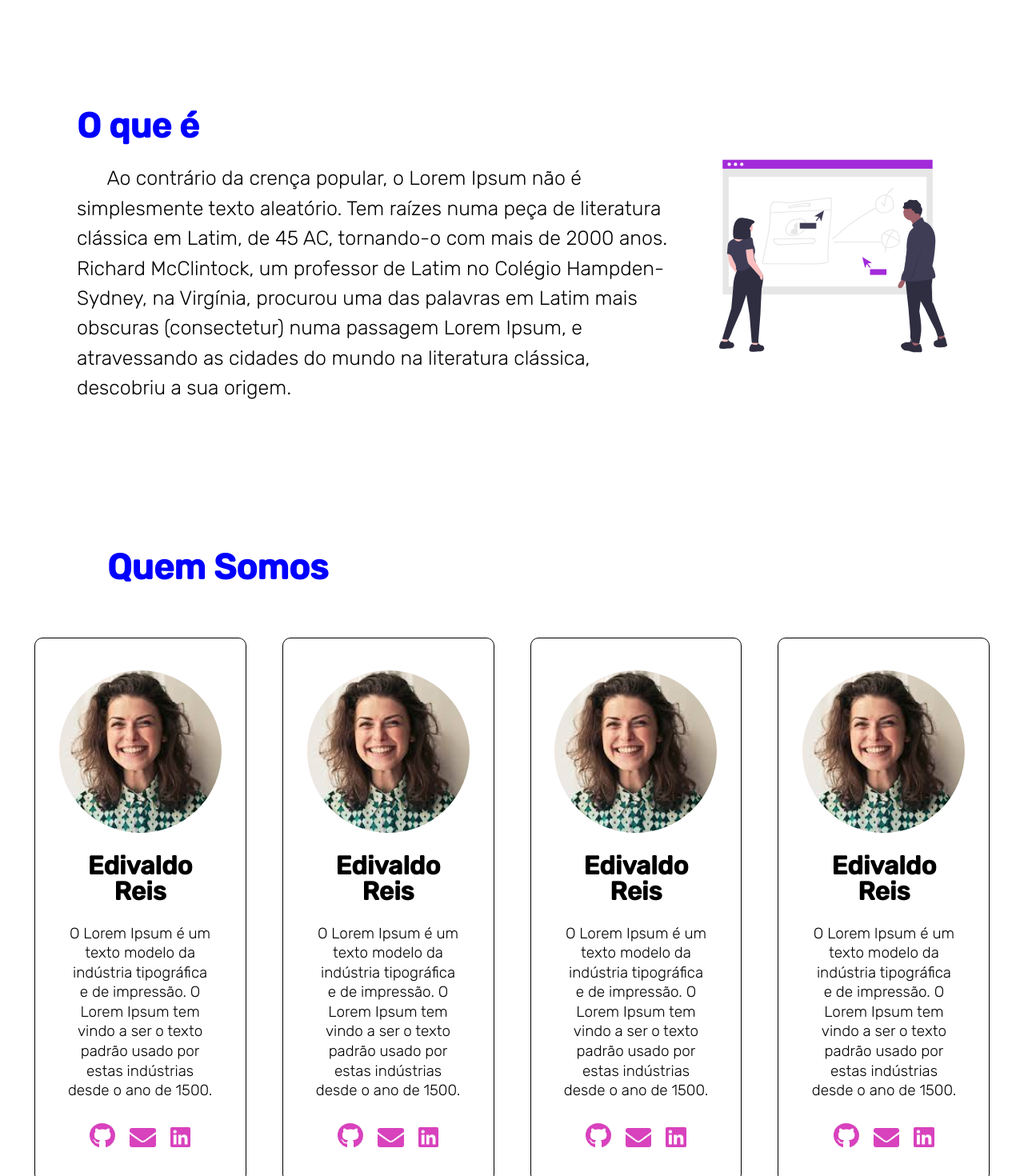
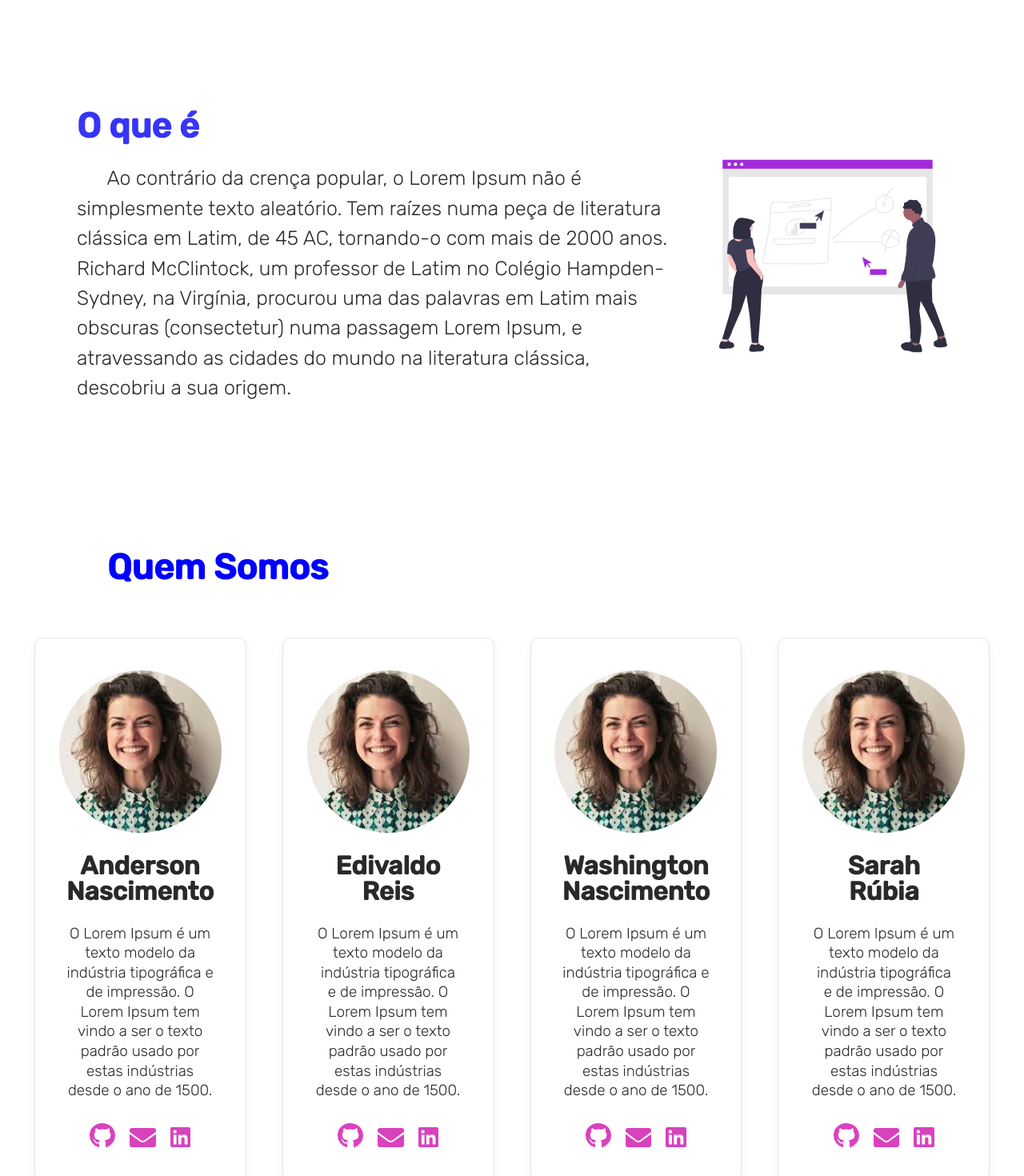
Before and after one commit to EdiJunior88/Projeto-hashtagFinder, a React (Create React App) app in the folder hashtagfinder/: page /sobre in a window 1280 px wide. Shown: the part 440-1910 px from the top of the page at 80% size. Built offline with nearby package versions, Linux system fonts and the light colour scheme.

Commit message:
Atualização do CSS da página SOBRE - Atualização dos padrões de cores - Ajuste fino nodesigns dos cartões (cards) dos membros
Atualização do CSS GLOBAL
- Atualização de novas cores
- Criação de padrões e separação de cores por páginas

```diff
--- a/hashtagfinder/src/css/global.css
+++ b/hashtagfinder/src/css/global.css
@@ -36,4 +36,12 @@ footer {
   --cor-sombra-twitter: #5538EE14;
   --cor-usuario-twitter: #292929;
   --cor-twitter-link: #3634F7;
+
+  /* Página Sobre */
+  --cor-titulo-pagina-sobre: #3634F7;
+  --cor-texto-pagina-sobre: #292929;
+  --cor-borda-cartao-membro: #5538EE24;
+  --cor-sombra-cartao-membro: #5538EE14;
+  --cor-nome-cartao-membro: #292929;
+
 }
--- a/hashtagfinder/src/paginas/sobre/Sobre.module.css
+++ b/hashtagfinder/src/paginas/sobre/Sobre.module.css
@@ -21,7 +21,7 @@
   font-size: 2.7em;
   font-weight: bold;
   padding-bottom: 25px;
-  color: blue;
+  color: var(--cor-titulo-pagina-sobre);
 }
 
 .artigo {
@@ -40,7 +40,7 @@
 }
 
 .blocoParagrafoTexto {
-  color: black;
+  color: var(--cor-texto-pagina-sobre);
   font-size: 1.56em;
   line-height: 1.5em;
   text-indent: 1.5em;
@@ -80,7 +80,8 @@
 .containerMembros {
   width: 20.7%;
   height: auto;
-  border: 1px solid black;
+  border: 1px solid var(--cor-borda-cartao-membro);
+  box-shadow: 0px 5px 10px var(--cor-sombra-cartao-membro);
   border-radius: 10px;
 }
 
@@ -102,7 +103,7 @@
 }
 
 .informacaoMembrosTitulo {
-  color: black;
+  color: var(--cor-nome-cartao-membro);
   font-size: 2em;
   font-weight: bold;
   text-align: center;
@@ -110,7 +111,7 @@
 }
 
 .informacaoMembrosTexto {
-  color: black;
+  color: var(--cor-texto-pagina-sobre);
   font-size: 1.18em;
   line-height: 1.3em;
   text-align: center;
--- a/hashtagfinder/src/paginas/sobre/sobre.jsx
+++ b/hashtagfinder/src/paginas/sobre/sobre.jsx
@@ -52,7 +52,7 @@ const Sobre = () => {
                 <img className={styles.membroFoto} src={Perfil} alt='foto' />
                 <div className={styles.informacaoMembros}>
                   <h3 className={styles.informacaoMembrosTitulo}>
-                    Edivaldo Reis
+                    Anderson Nascimento
                   </h3>
                   <p className={styles.informacaoMembrosTexto}>
                     O Lorem Ipsum é um texto modelo da indústria tipográfica e
@@ -112,7 +112,7 @@ const Sobre = () => {
                 <img className={styles.membroFoto} src={Perfil} alt='foto' />
                 <div className={styles.informacaoMembros}>
                   <h3 className={styles.informacaoMembrosTitulo}>
-                    Edivaldo Reis
+                    Washington Nascimento
                   </h3>
                   <p className={styles.informacaoMembrosTexto}>
                     O Lorem Ipsum é um texto modelo da indústria tipográfica e
@@ -142,7 +142,7 @@ const Sobre = () => {
                 <img className={styles.membroFoto} src={Perfil} alt='foto' />
                 <div className={styles.informacaoMembros}>
                   <h3 className={styles.informacaoMembrosTitulo}>
-                    Edivaldo Reis
+                    Sarah Rúbia
                   </h3>
                   <p className={styles.informacaoMembrosTexto}>
                     O Lorem Ipsum é um texto modelo da indústria tipográfica e
@@ -167,7 +167,6 @@ const Sobre = () => {
               </div>
             </div>
           </div>
-
         </div>
       </section>
 
```
